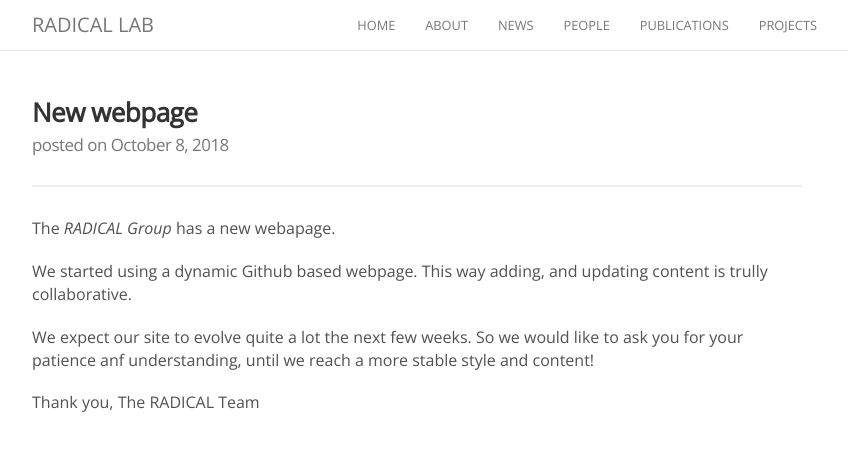
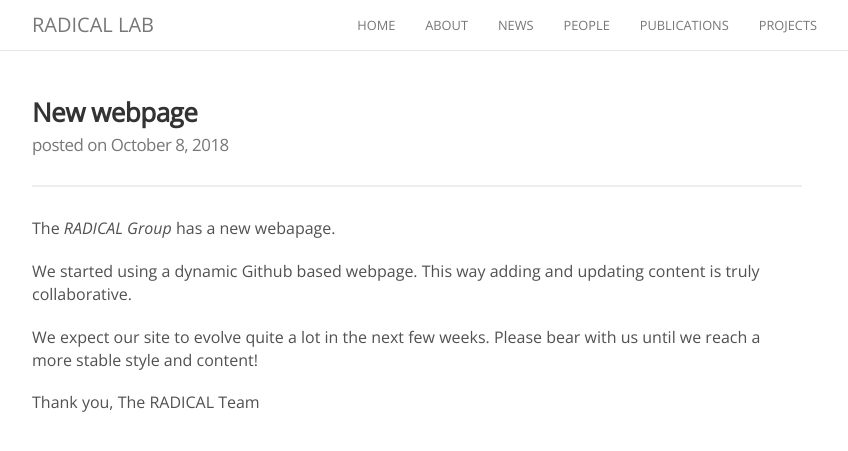
Before and after one commit to seymaguleryuz/radical-group.github.io, a Jekyll site: the page built from _news/2018_10_8_webpage.md, in a window 1280 px wide. Shown: the top 451 px of the page, without its empty margins (223-1071 px from the left). Built offline with Jekyll 4.4.1, drawn with Linux system fonts in a browser that asks for light colours; nearby versions of some CDN libraries.

Commit message:
Update 2018_10_8_webpage.md
Hot fix typos

```diff
--- a/_news/2018_10_8_webpage.md
+++ b/_news/2018_10_8_webpage.md
@@ -6,12 +6,11 @@ date: 2018-10-08
 
 The *RADICAL Group* has a new webapage.
 
-We started using a dynamic Github based webpage. This way adding, and updating
-content is trully collaborative.
+We started using a dynamic Github based webpage. This way adding and updating
+content is truly collaborative.
 
-We expect our site to evolve quite a lot the next few weeks. So we would like
-to ask you for your patience anf understanding, until we reach a more stable
-style and content!
+We expect our site to evolve quite a lot in the next few weeks. Please bear
+with us until we reach a more stable style and content!
 
 Thank you,
 The RADICAL Team
```
